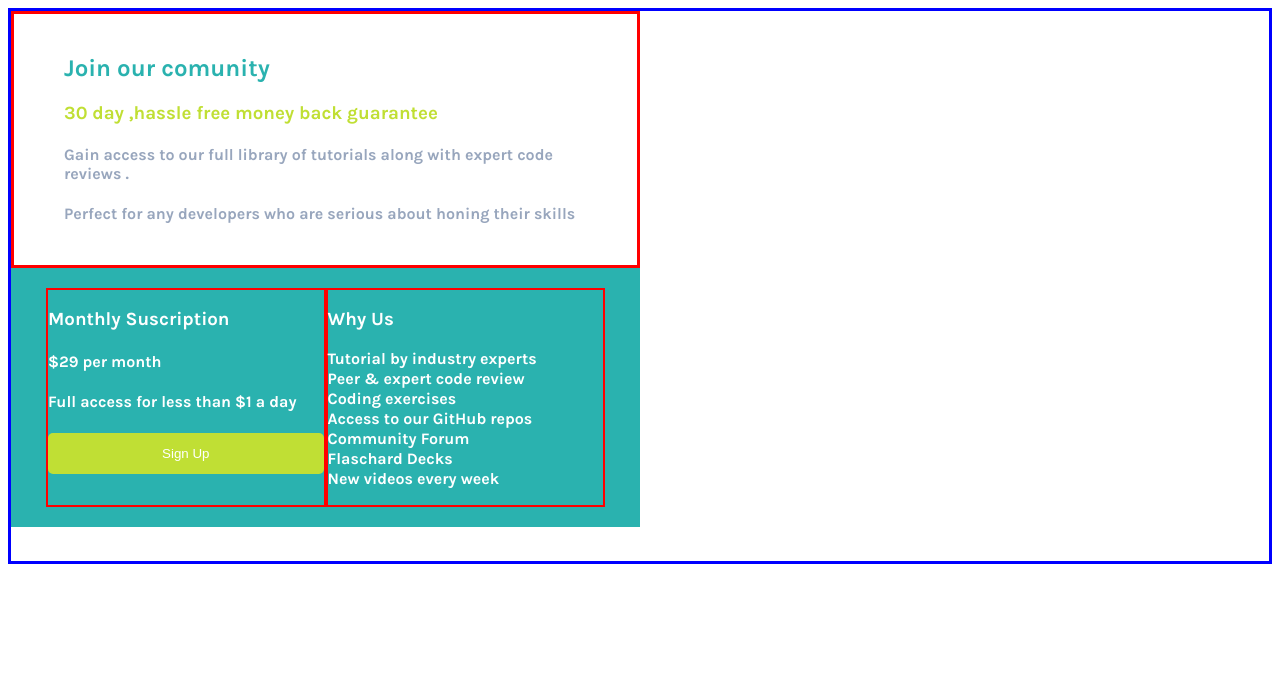
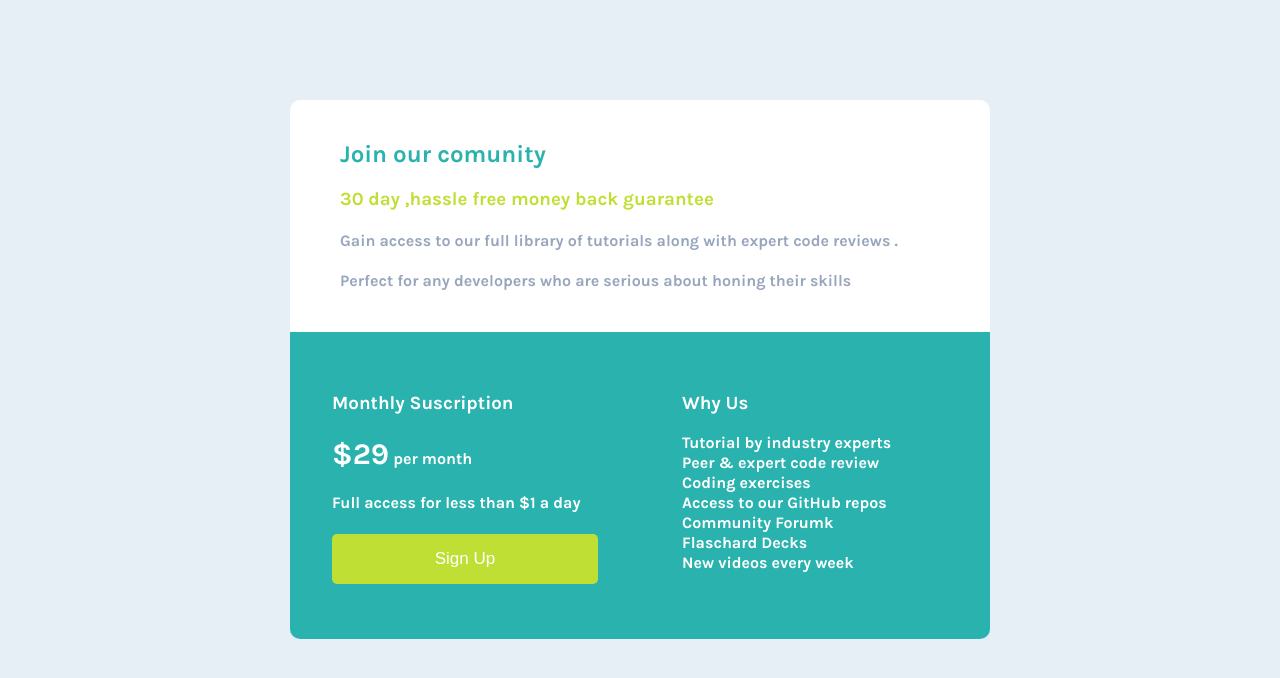
Before and after one commit to angel-i/single-price-grid-component-master, a plain HTML site: page index.html in a window 1280 px wide. Drawn offline with Linux system fonts and the light colour scheme.

Commit message:
terminado
ddd

```diff
--- a/index.html
+++ b/index.html
@@ -28,13 +28,13 @@
         </h4>
       </header>
       <section id="info">
-          <article class=" info-items">
+        <article class="info-items item1">
           <h3 class="white">Monthly Suscription</h3>
-            <h4 class="white">$29 per month</h4>
+          <h4 class="white"><span id="highlight">$29</span> per month</h4>
           <h4 class="texto">Full access for less than $1 a day</h4>
           <button class="main-btn">Sign Up</button>
         </article>
-          <article class=" info-items">
+        <article class="info-items item2">
           <h3 class="white">Why Us</h3>
           <div class="texto">
             <p>
@@ -46,14 +46,13 @@
               <br />
               Access to our GitHub repos
               <br />
-                Community Forum
+              Community Forumk
               <br />
               Flaschard Decks
               <br />
               New videos every week
             </p>
           </div>
-
         </article>
       </section>
     </div>
--- a/style.css
+++ b/style.css
@@ -1,25 +1,26 @@
-*{
-    box-sizing: border-box;
+* {
+  box-sizing: border-box;
+}
+html{
+  font-size:62.5%;
 }
 body {
 
-  font-size: 16px;
   font-family: "Karla", sans-serif;
+  background-color:   hsl(204, 43%, 93%);
 }
 .container {
-  max-width: 1440px;
- margin: auto;
-    border: solid 3px blue;
-
-
+  max-width: 700px;
+  margin: 0 auto;
 }
 #main-header {
   background-color: white;
-  width: 50%;
- /* margin: 50px auto;*/
+  width: 100%;
   padding: 20px 50px;
-  border: solid 3px red;
-
+  border-top-right-radius: 10px;
+  border-top-left-radius: 10px;
+  margin-top: 100px;
+  font-size: 1.6rem;
 }
 .main-green {
   color: hsl(179, 62%, 43%);
@@ -34,35 +35,55 @@ body {
   color: white;
 }
 #info {
-    border: solid 3px green;
   background-color: hsl(179, 62%, 43%);
-  width: 50%;
+  width: 100%;
   display: flex;
-  padding: 20px 35px;
   margin-bottom: 34px;
-  margin-left: 0;
-  margin-right: 0;
-  border: none;
+  border-bottom-left-radius: 10px;
+  border-bottom-right-radius: 10px;
+  font-size: 1.6rem;
+}
+.info-items {
+  width: 100%;
+  padding: 6%;
+}
 
-}
-.info-items{
-    flex: 1;
-    border: 2px red solid;
-}
 .main-btn {
   color: white;
   background-color: hsl(71, 73%, 54%);
   padding: 13px 10px;
   width: 100%;
+  height: 50px;
   border-radius: 5px;
   border-style: none;
   margin-bottom: 13px;
+  font-size: 17px;
 }
-.main-btn:hover{
-    background-color: red;
+.main-btn:hover {
+  background-color: red;
 }
 .texto {
   color: white;
   line-height: 20px;
   font-weight: 400;
 }
+
+#highlight{
+font-size: 30px;
+}
+@media(max-width:500px){
+
+  #info{
+    display:block;
+    padding-left:10px ;
+    padding-right: 10px;
+  }
+.container{
+  width: 400px;
+}
+
+
+
+
+
+}
```
Lines whose indentation alone changed are shown as unchanged.
